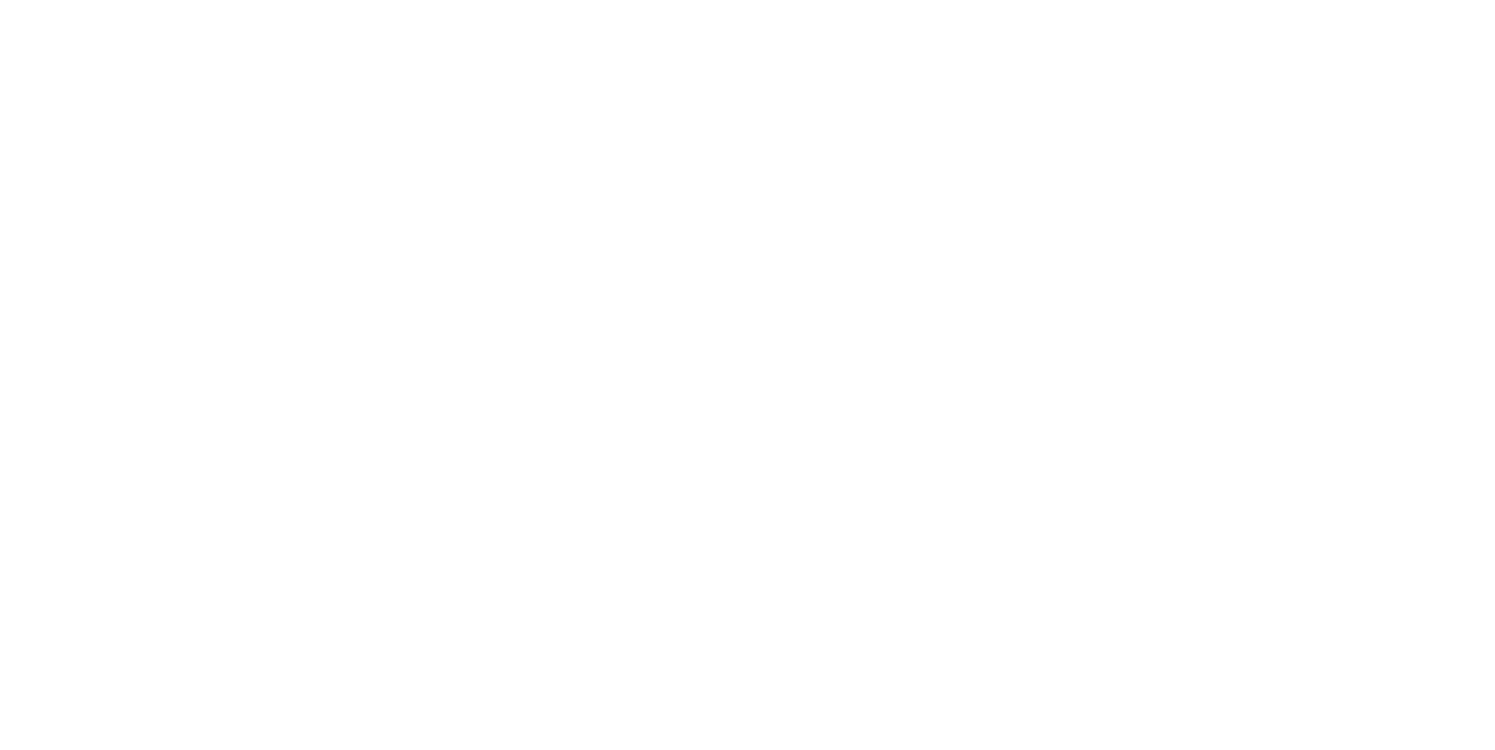
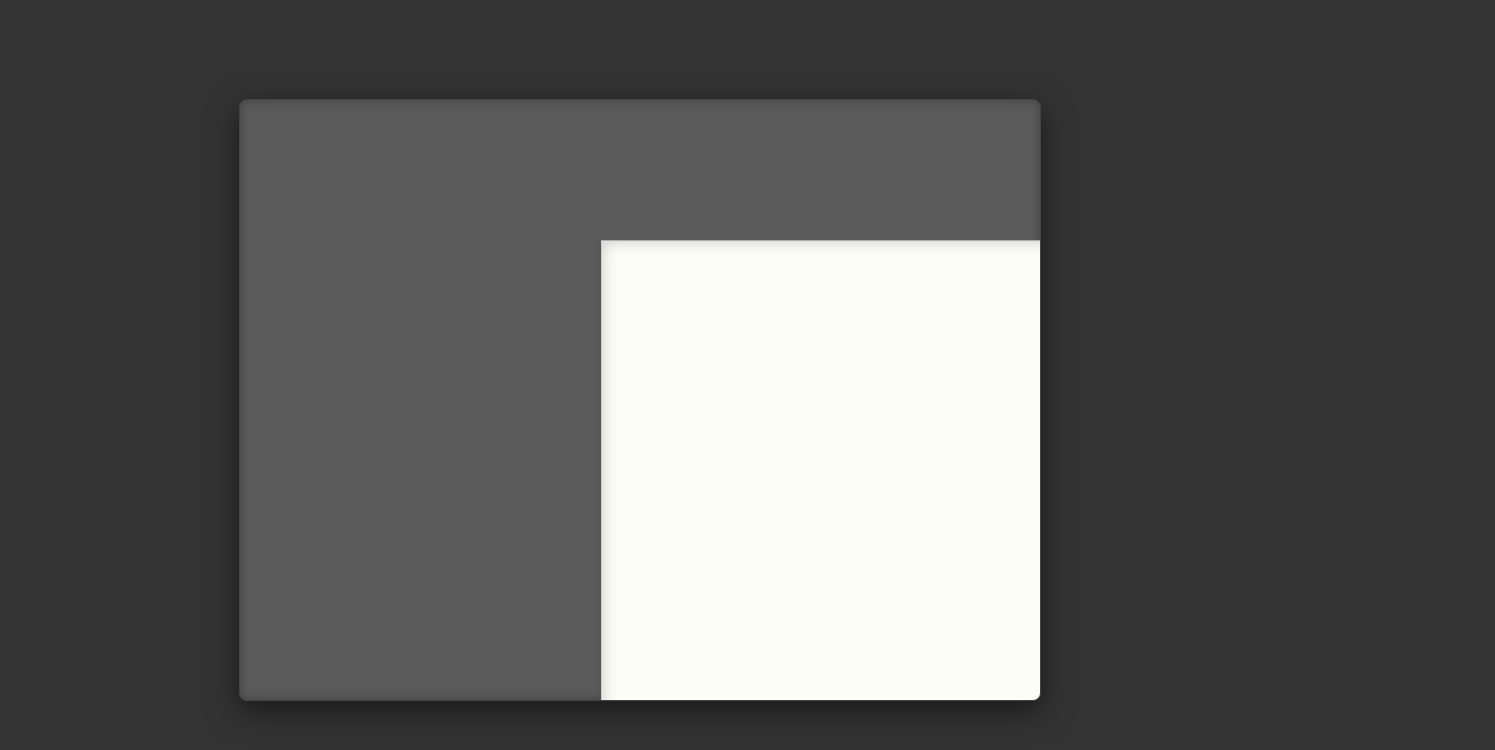
Before and after one commit to radnou/machine-a-ecrire, a React (Vite) app: page / in a window 1280 px wide. Shown: the top 750 px of the page, 1495 px wide, since content can reach past the window. Built offline with nearby package versions, Linux system fonts and the light colour scheme.

Commit message:
adapation feeling

```diff
--- a/src/components/FeuillePapier.tsx
+++ b/src/components/FeuillePapier.tsx
@@ -1,24 +1,19 @@
+// src/components/FeuillePapier.tsx
 import React, { useState, useEffect, useCallback, useRef } from "react";
 import CaractereFrappe from "./CaractereFrappe";
-import "./FeuillePapier.css"; // Assure-toi que ce fichier contient les styles précédents
+// Assure-toi d'importer le bon fichier CSS (TypewriterView.css ou équivalent)
+import "./TypewriterView.css"; // MODIFIÉ pour pointer vers le CSS correct supposé
 
-// --- Constantes (ajuste-les précisément !) ---
-const CHARACTER_WIDTH_ESTIMATE_PX = 10.5;
-const LINE_HEIGHT_PX = 28;
-const PAPER_INITIAL_PADDING_PX = 40; // Marge interne du papier où le texte commence
-
-const PAPER_CONTENT_CHARS_WIDE = 70;
-const PAPER_SHEET_WIDTH_PX =
-  PAPER_CONTENT_CHARS_WIDE * CHARACTER_WIDTH_ESTIMATE_PX +
-  2 * PAPER_INITIAL_PADDING_PX;
-// PAPER_SHEET_HEIGHT_PX etc. (comme défini précédemment)
+// --- Constantes de base (peuvent être ajustées) ---
+const PAPER_INITIAL_PADDING_PX = 40; // Marge interne du papier
+const PAPER_CONTENT_CHARS_WIDE_DEFAULT = 70; // Nombre de caractères par défaut
+const PAPER_CONTENT_LINES_HIGH_DEFAULT = 25; // Nombre de lignes par défaut
 
 const FIXED_CURSOR_VIEWPORT_X_PERCENT = 50;
 const FIXED_CURSOR_VIEWPORT_Y_PERCENT = 30;
 
-// Pour la clochette
-const CHARS_IN_BELL_ZONE = 7; // La clochette sonne X caractères avant la fin de la ligne de contenu
-const BELL_SOUND_SRC = "/sounds/typewriter-bell.mp3"; // Place ton fichier son ici
+const CHARS_IN_BELL_ZONE = 7;
+const BELL_SOUND_SRC = "/sounds/typewriter-bell.mp3";
 const bellSound =
   typeof Audio !== "undefined" ? new Audio(BELL_SOUND_SRC) : null;
 
@@ -29,19 +24,32 @@ interface CharObject {
 
 const FeuillePapier: React.FC = () => {
   const viewportRef = useRef<HTMLDivElement>(null);
+  const measureCharRef = useRef<HTMLSpanElement>(null); // Pour mesurer un caractère
+  const measureLineRef = useRef<HTMLDivElement>(null); // Pour mesurer la hauteur d'une ligne
 
-  // Position du coin supérieur gauche du PAPIER par rapport au VIEWPORT
+  // --- États pour les dimensions calculées ---
+  const [charWidth, setCharWidth] = useState(10.5); // Valeur par défaut
+  const [lineHeight, setLineHeight] = useState(28); // Valeur par défaut
+  const [paperContentCharsWide, setPaperContentCharsWide] = useState(
+    PAPER_CONTENT_CHARS_WIDE_DEFAULT
+  );
+
+  // Dimensions calculées du papier
+  const paperContentWidthPx = paperContentCharsWide * charWidth;
+  const paperSheetWidthPx = paperContentWidthPx + 2 * PAPER_INITIAL_PADDING_PX;
+  const paperContentHeightPx = PAPER_CONTENT_LINES_HIGH_DEFAULT * lineHeight; // Hauteur basée sur un nombre de lignes fixe pour l'instant
+  const paperSheetHeightPx =
+    paperContentHeightPx + 2 * PAPER_INITIAL_PADDING_PX;
+
   const [paperSheetX, setPaperSheetX] = useState(0);
   const [paperSheetY, setPaperSheetY] = useState(0);
 
-  // Lignes de texte
   const [allLines, setAllLines] = useState<CharObject[][]>([[]]);
   const [currentLineIndex, setCurrentLineIndex] = useState(0);
 
   const [cursorBlinkVisible, setCursorBlinkVisible] = useState(true);
   const [bellRungForThisLine, setBellRungForThisLine] = useState(false);
 
-  // Position X de départ du papier pour que son contenu (après padding) soit aligné avec le curseur fixe
   const getInitialPaperXForNewLine = useCallback(() => {
     if (viewportRef.current) {
       const viewportWidth = viewportRef.current.offsetWidth;
@@ -49,20 +57,47 @@ const FeuillePapier: React.FC = () => {
         (viewportWidth * FIXED_CURSOR_VIEWPORT_X_PERCENT) / 100;
       return typingPointXInViewport - PAPER_INITIAL_PADDING_PX;
     }
-    return 0; // Valeur par défaut
-  }, [viewportRef]);
+    return 0;
+  }, [viewportRef]); // Ajout des dépendances manquantes
 
-  // Calculer la position initiale du papier
+  // Mesurer les dimensions réelles et initialiser/ajuster la position du papier
   useEffect(() => {
-    if (viewportRef.current) {
+    const calculateDimensionsAndPosition = () => {
+      if (
+        viewportRef.current &&
+        measureCharRef.current &&
+        measureLineRef.current
+      ) {
+        const measuredCharWidth =
+          measureCharRef.current.offsetWidth || charWidth;
+        const measuredLineHeight =
+          measureLineRef.current.offsetHeight || lineHeight;
+        setCharWidth(measuredCharWidth);
+        setLineHeight(measuredLineHeight);
+
+        // Optionnel: Rendre PAPER_CONTENT_CHARS_WIDE responsif (simplifié ici)
+        // const availableWidthForText = viewportRef.current.offsetWidth - (2 * PAPER_INITIAL_PADDING_PX) - (quelques marges de sécurité);
+        // const newPaperContentCharsWide = Math.max(10, Math.floor(availableWidthForText / measuredCharWidth));
+        // setPaperContentCharsWide(newPaperContentCharsWide);
+        // Pour l'instant, on garde PAPER_CONTENT_CHARS_WIDE_DEFAULT
+
         const viewportHeight = viewportRef.current.offsetHeight;
         const typingPointYInViewport =
           (viewportHeight * FIXED_CURSOR_VIEWPORT_Y_PERCENT) / 100;
 
-      setPaperSheetX(getInitialPaperXForNewLine());
-      setPaperSheetY(typingPointYInViewport - PAPER_INITIAL_PADDING_PX);
+        const initialX = getInitialPaperXForNewLine(); // Utilise la version mise à jour
+        const initialY = typingPointYInViewport - PAPER_INITIAL_PADDING_PX;
+
+        setPaperSheetX(initialX);
+        setPaperSheetY(initialY);
       }
-  }, [getInitialPaperXForNewLine]);
+    };
+
+    calculateDimensionsAndPosition(); // Calcul initial
+    window.addEventListener("resize", calculateDimensionsAndPosition); // Recalculer au redimensionnement
+    return () =>
+      window.removeEventListener("resize", calculateDimensionsAndPosition);
+  }, [getInitialPaperXForNewLine, charWidth, lineHeight]); // Dépendances pour le recalcul
 
   const handleKeyPress = useCallback(
     (event: KeyboardEvent) => {
@@ -70,7 +105,12 @@ const FeuillePapier: React.FC = () => {
       const currentLineChars = allLines[currentLineIndex] || [];
 
       if (event.key.length === 1) {
-        // Caractère imprimable
+        if (currentLineChars.length >= paperContentCharsWide) {
+          // Utilise l'état dynamique
+          console.log("Fin de ligne atteinte (max chars), input bloqué.");
+          return;
+        }
+
         const newChar: CharObject = {
           id: `char-${Date.now()}-${Math.random()}`,
           char: event.key,
@@ -80,15 +120,13 @@ const FeuillePapier: React.FC = () => {
         newAllLines[currentLineIndex] = newLineContent;
         setAllLines(newAllLines);
 
-        setPaperSheetX((prevX) => prevX - CHARACTER_WIDTH_ESTIMATE_PX);
+        setPaperSheetX((prevX) => prevX - charWidth); // Utilise charWidth mesuré
 
-        // Logique de la clochette
-        // Nombre de caractères sur la ligne actuelle *après* ajout
         const charsOnCurrentLine = newLineContent.length;
         if (
           !bellRungForThisLine &&
-          charsOnCurrentLine >= PAPER_CONTENT_CHARS_WIDE - CHARS_IN_BELL_ZONE &&
-          charsOnCurrentLine < PAPER_CONTENT_CHARS_WIDE // Évite de sonner si on dépasse déjà
+          charsOnCurrentLine >= paperContentCharsWide - CHARS_IN_BELL_ZONE &&
+          charsOnCurrentLine < paperContentCharsWide
         ) {
           if (bellSound) {
             bellSound.currentTime = 0;
@@ -107,29 +145,22 @@ const FeuillePapier: React.FC = () => {
           newAllLines[currentLineIndex] = newLineContent;
           setAllLines(newAllLines);
 
-          setPaperSheetX((prevX) => prevX + CHARACTER_WIDTH_ESTIMATE_PX);
+          setPaperSheetX((prevX) => prevX + charWidth); // Utilise charWidth mesuré
 
-          // Si on recule et qu'on sort de la zone de la clochette
           const charsOnCurrentLine = newLineContent.length;
           if (
             bellRungForThisLine &&
-            charsOnCurrentLine < PAPER_CONTENT_CHARS_WIDE - CHARS_IN_BELL_ZONE
+            charsOnCurrentLine < paperContentCharsWide - CHARS_IN_BELL_ZONE
           ) {
             setBellRungForThisLine(false);
           }
         }
-        // TODO: Gérer backspace en début de ligne pour remonter à la ligne précédente
+        // TODO: Gérer backspace en début de ligne
       } else if (event.key === "Enter") {
-        // 1. Finaliser la ligne actuelle (déjà fait par la structure de allLines)
-        // 2. Passer à la ligne suivante
         setCurrentLineIndex((prevIndex) => prevIndex + 1);
-        setAllLines((prevLines) => [...prevLines, []]); // Ajoute une nouvelle ligne vide
-
-        // 3. Réinitialiser la position X du papier pour la nouvelle ligne
+        setAllLines((prevLines) => [...prevLines, []]);
         setPaperSheetX(getInitialPaperXForNewLine());
-        // 4. Décaler le papier vers le haut (diminuer Y)
-        setPaperSheetY((prevY) => prevY - LINE_HEIGHT_PX);
-        // 5. Réinitialiser la clochette
+        setPaperSheetY((prevY) => prevY - lineHeight); // Utilise lineHeight mesuré
         setBellRungForThisLine(false);
       }
     },
@@ -138,6 +169,9 @@ const FeuillePapier: React.FC = () => {
       currentLineIndex,
       bellRungForThisLine,
       getInitialPaperXForNewLine,
+      charWidth, // Ajouté comme dépendance
+      lineHeight, // Ajouté comme dépendance
+      paperContentCharsWide, // Ajouté comme dépendance
     ]
   );
 
@@ -155,7 +189,7 @@ const FeuillePapier: React.FC = () => {
     <div
       key={`line-${lineIdx}`}
       className="paper-line"
-      style={{ minHeight: `${LINE_HEIGHT_PX}px` }}
+      style={{ minHeight: `${lineHeight}px` }} // Utilise lineHeight mesuré
     >
       {lineChars.map((charObj) => (
         <CaractereFrappe key={charObj.id} char={charObj.char} />
@@ -164,6 +198,27 @@ const FeuillePapier: React.FC = () => {
   ));
 
   return (
+    <>
+      {/* Éléments de mesure cachés */}
+      <div
+        style={{
+          position: "absolute",
+          visibility: "hidden",
+          pointerEvents: "none",
+          fontFamily: '"Courier Prime", "Courier New", Courier, monospace',
+          fontSize: "1.1rem",
+        }}
+      >
+        <span ref={measureCharRef}>M</span>{" "}
+        {/* Caractère typique pour la largeur */}
+        <div
+          ref={measureLineRef}
+          style={{ lineHeight: "1.8", minHeight: "1.8rem" }}
+        >
+          TestLine
+        </div>
+      </div>
+
       <div className="typewriter-viewport" ref={viewportRef}>
         {cursorBlinkVisible && (
           <div
@@ -171,29 +226,31 @@ const FeuillePapier: React.FC = () => {
             style={{
               left: `${FIXED_CURSOR_VIEWPORT_X_PERCENT}%`,
               top: `${FIXED_CURSOR_VIEWPORT_Y_PERCENT}%`,
-            // Si tu veux un curseur bloc comme '█'
-            // width: `${CHARACTER_WIDTH_ESTIMATE_PX}px`,
-            // height: `${LINE_HEIGHT_PX * 0.8}px`, // Ajuster la hauteur
-            // backgroundColor: '#111',
+              width: `${charWidth}px`, // Utilise charWidth mesuré
+              height: `${lineHeight * 0.85}px`,
+              backgroundColor: "rgba(255, 0, 0, 0.6)", // Modifié pour le rendre plus visible
+              transform: "translateX(-50%)",
+              zIndex: 10, // Pour être sûr qu'il est au-dessus du papier
             }}
-        >
-          {/* Laisse vide si c'est un bloc, ou '█' si tu veux un caractère texte */}
-          {/* Pour un bloc CSS, le style ci-dessus suffit, pas besoin de contenu */}
-        </div>
+          />
         )}
 
         <div
           className="paper-sheet"
           style={{
-          width: `${PAPER_SHEET_WIDTH_PX}px`,
-          // height: `${PAPER_SHEET_HEIGHT_PX}px`, // Tu peux fixer la hauteur ou la laisser grandir
+            width: `${paperSheetWidthPx}px`,
+            height: `${paperSheetHeightPx}px`,
             transform: `translate(${paperSheetX}px, ${paperSheetY}px)`,
-          padding: `${PAPER_INITIAL_PADDING_PX}px`, // Le padding est maintenant ici
+            padding: `${PAPER_INITIAL_PADDING_PX}px`,
+            fontFamily: '"Courier Prime", "Courier New", Courier, monospace', // Assurer la cohérence
+            fontSize: "1.1rem",
+            lineHeight: "1.8",
           }}
         >
           {paperContent}
         </div>
       </div>
+    </>
   );
 };
 
--- a/src/components/TypewriterView.css
+++ b/src/components/TypewriterView.css
@@ -1,92 +1,122 @@
-/* Optionnel: Styles pour le corps de l'application si besoin */
+/* Styles Globaux pour la page et la police de base */
 body {
     margin: 0;
-  background-color: #333; /* Fond sombre pour que la machine ressorte */
+    background-color: #333; /* Fond sombre pour que la "machine" ressorte */
     display: flex;
-  justify-content: center; /* Centre le viewport horizontalement */
-  align-items: center; /* Centre le viewport verticalement (si hauteur fixée) */
+    justify-content: center;
+    align-items: center;
     min-height: 100vh;
-  font-family: "Courier Prime", "Courier New", Courier, monospace;
+    font-family: "Courier Prime", "Courier New", Courier, monospace; /* Police par défaut pour l'app */
+    /* La taille de police de base peut être définie ici ou sur html pour que les 'rem' fonctionnent partout */
+    font-size: 16px; /* Base pour les unités rem - ajuste si besoin */
   }
 
+  /* Le "Viewport" ou la "fenêtre" de la machine à écrire */
   .typewriter-viewport {
-  width: 90vw; /* Prenons 90% de la largeur de la vue */
-  max-width: 800px; /* Limite maximale pour ne pas être trop large */
-  height: 80vh; /* 80% de la hauteur de la vue */
-  max-height: 600px;
+    width: 90vw; /* Prend 90% de la largeur de la fenêtre du navigateur */
+    max-width: 800px; /* Limite pour les grands écrans, pour garder un aspect contenu */
+    height: 80vh; /* Prend 80% de la hauteur */
+    max-height: 600px; /* Limite pour la hauteur */
+
     background-color: #5a5a5a; /* Couleur du corps de la machine */
     border: 1px solid #444;
-  box-shadow: 0 10px 30px rgba(0, 0, 0, 0.5), inset 0 0 10px rgba(0, 0, 0, 0.3);
-  position: relative; /* Contexte de positionnement pour le papier et le curseur */
-  overflow: hidden; /* TRÈS IMPORTANT : Cache les parties du papier qui dépassent */
-  border-radius: 8px; /* Bords arrondis pour la machine */
-  display: flex; /* Utile si on veut centrer le papier d'une autre manière */
-  justify-content: center; /* Centre le papier si plus petit */
-  align-items: center; /* Centre le papier si plus petit */
+    box-shadow: 0 10px 30px rgba(0, 0, 0, 0.5), inset 0 0 10px rgba(0,0,0,0.3);
+    border-radius: 8px;
+
+    position: relative; /* Contexte pour le positionnement absolu du papier et du curseur fixe */
+    overflow: hidden; /* Crucial: cache les parties du papier qui dépassent */
+
+    /* display: flex etc. sont utiles si le paper-sheet est plus petit que le viewport
+       et qu'on veut le centrer à l'intérieur, mais avec le translate, il sera positionné par JS */
   }
 
-/* Curseur fixe, superposé au-dessus du papier */
+  /* Le curseur fixe qui reste au "point de frappe" dans le viewport */
   .fixed-cursor-overlay {
     position: absolute;
-  /* Positionner le curseur au centre horizontal et à ~1/3 vertical du viewport */
-  left: 50%;
-  top: 30%;
-  transform: translateX(
-    -50%
-  ); /* Pour un vrai centrage horizontal du curseur lui-même */
-  width: 2px; /* Curseur plus fin type "I-beam" ou bloc */
-  height: 1.5rem; /* Hauteur du curseur (ajuster à la taille de la police) */
-  background-color: rgba(
-    255,
-    0,
-    0,
-    0.7
-  ); /* Curseur rouge vif pour bien le voir */
-  z-index: 10; /* S'assurer qu'il est au-dessus du papier */
-  pointer-events: none; /* Pour ne pas intercepter les clics */
-  /* Pour un curseur bloc :
-    width: 10.5px; // CHARACTER_WIDTH_ESTIMATE
+    /* Positionné par JS via les constantes FIXED_CURSOR_VIEWPORT_X_PERCENT etc.
+       Exemple : left: 50%; top: 30%;
+       transform: translateX(-50%); est important si width est > 0 pour un vrai centrage horizontal
+    */
+    /* La taille et la couleur sont définies en JS pour utiliser charWidth/lineHeight mesurés,
+       mais on peut mettre des valeurs par défaut ici ou un style de base.
+       Exemple pour un curseur bloc '█' (ajuster en JS) :
+       width: 10px;
+       height: 20px;
        background-color: #111;
     */
+    background-color: rgba(255, 0, 0, 0.6); /* Couleur de débogage, à styler comme tu veux */
+    z-index: 10; /* Doit être au-dessus du papier */
+    pointer-events: none; /* Ne pas intercepter les événements souris */
+    /* Pour le clignotement, si non géré en JS: */
+    /* animation: blink-animation 1s step-start infinite; */
   }
 
+  /* Feuille de papier mobile */
   .paper-sheet {
-  /* Dimensions du papier - à calculer en JS ou fixer */
-  /* Exemple : width: 600px; height: 800px; */
-  background-color: #fdfdf8; /* Couleur papier */
-  box-shadow: 0 0 15px rgba(0, 0, 0, 0.3) inset; /* Ombre intérieure pour effet de profondeur */
-  border: 1px solid #ccc; /* Bordure subtile pour la feuille */
-  position: relative; /* Pour la ligne de marge */
-  /* La transformation sera appliquée via le style en ligne depuis React */
-  transition: transform 0.08s linear; /* Transition pour le mouvement du papier */
-  padding: 20px; /* Marges intérieures du papier où le texte n'ira pas directement */
+    background-color: #fdfdf8; /* Couleur du papier */
+    /* Width, height, padding et transform sont appliqués en JS pour être dynamiques */
+
+    box-shadow: 0 0 15px rgba(0, 0, 0, 0.2) inset, /* Ombre intérieure pour effet de papier */
+                0 2px 5px rgba(0,0,0,0.1); /* Petite ombre portée pour détacher du fond */
+    border: 1px solid #ccc; /* Bordure très subtile de la feuille */
+
+    position: relative; /* Contexte pour la ligne de marge (::after) */
     box-sizing: border-box;
-  /* Les polices sont définies au niveau du contenu textuel */
+
+    /* Propriétés de texte héritées par les lignes et caractères */
     font-family: "Courier Prime", "Courier New", Courier, monospace;
-  line-height: 1.8;
-  font-size: 1.1rem;
-  white-space: pre; /* Important pour que les espaces en début de ligne soient conservés */
+    font-size: 1.1rem; /* Taille de police de base pour le texte tapé */
+    line-height: 1.8; /* Interligne, important pour LINE_HEIGHT_PX */
+
+    /* transition pour le mouvement du papier (peut aussi être géré par GSAP si besoin de plus de contrôle) */
+    transition: transform 0.08s linear;
+
+    /* Pour que les espaces en début de ligne et multiples espaces soient respectés */
+    white-space: pre; /* crucial pour le rendu correct des lignes */
   }
 
-/* Ligne de marge sur le papier */
+  /* Ligne de marge rouge sur le papier */
   .paper-sheet::after {
-  content: "";
+    content: '';
     position: absolute;
-  top: 20px; /* Alignée avec le padding du papier */
-  bottom: 20px;
-  /* Positionnée depuis le bord droit du contenu du PAPIER */
-  /* Si PAPER_PADDING_PX est 20px, et on veut 10 caractères de marge (10 * 10.5px = 105px)
-       la ligne sera à 20px (padding papier) + 105px du bord droit physique du papier-sheet.
-       OU plus simple: à X pixels du bord droit du papier-sheet.
-       Ex: 60px du bord droit du div paper-sheet
+    /* Positionnée par rapport aux bords PADDÉS du papier */
+    top: var(--paper-padding-px, 40px); /* Utilise la valeur de padding de JS via variable CSS si possible, sinon fallback */
+    bottom: var(--paper-padding-px, 40px);
+    /* La position 'right' doit être calculée par rapport au bord droit de la zone de contenu.
+       Ex: si la marge est à 7 caractères de la fin et que le padding droit du papier est de 40px:
+       right = (padding papier) + (CHARS_IN_BELL_ZONE * charWidth)
+       Pour l'instant, valeur fixe à ajuster. 50px du bord du papier-sheet.
     */
-  right: 50px;
+    right: var(--paper-margin-line-right-offset-px, 50px); /* */
     width: 1px;
     background-color: rgba(200, 0, 0, 0.4);
+    z-index: 1; /* Sous le texte mais sur le papier */
   }
 
+  /* Conteneur pour chaque ligne de texte sur le papier */
   .paper-line {
-  min-height: 1.8rem; /* Hauteur de ligne (doit correspondre à line-height * font-size) */
-  /* white-space: pre-wrap; Inutile si .paper-sheet a white-space: pre */
-  /* word-wrap: break-word; */
+    /* min-height est appliqué en JS via style pour utiliser la valeur de lineHeight mesurée */
+    /* white-space: pre-wrap; -- déplacé sur .paper-sheet avec 'pre' */
+    /* word-wrap: break-word; -- idem */
+    display: flex; /* Pour s'assurer que les span de CaractereFrappe sont bien en ligne */
+    align-items: baseline; /* Bon alignement vertical des caractères */
   }
+
+  /* Animation de clignotement pour le curseur si géré en CSS */
+  /* @keyframes blink-animation {
+    50% {
+      opacity: 0;
+    }
+  } */
+
+  /* Styles pour le composant CaractereFrappe.css (tu l'as déjà, mais pour référence) */
+  .caractere-frappe {
+    display: inline-block; /* Important pour GSAP */
+    color: #000;
+    /* ... autres styles si besoin ... */
+  }
+
+  .caractere-frappe.space {
+     width: 0.5em; /* Si tu veux forcer la largeur de l'espace */
+    /* ou simplement &nbsp; qui prendra la largeur d'un caractère normal avec white-space: pre; */
+  }
```
Also changed, not shown: src/components/CaractereFrappe.tsx (+56 -29 lines). Lines whose indentation alone changed are shown as unchanged.
